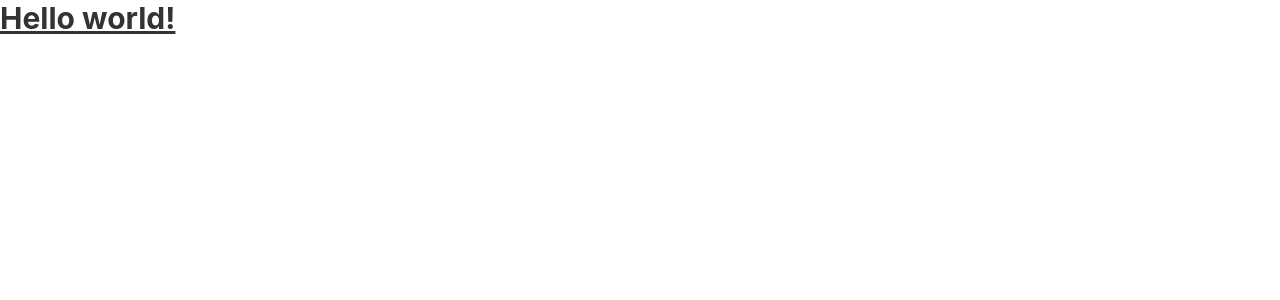
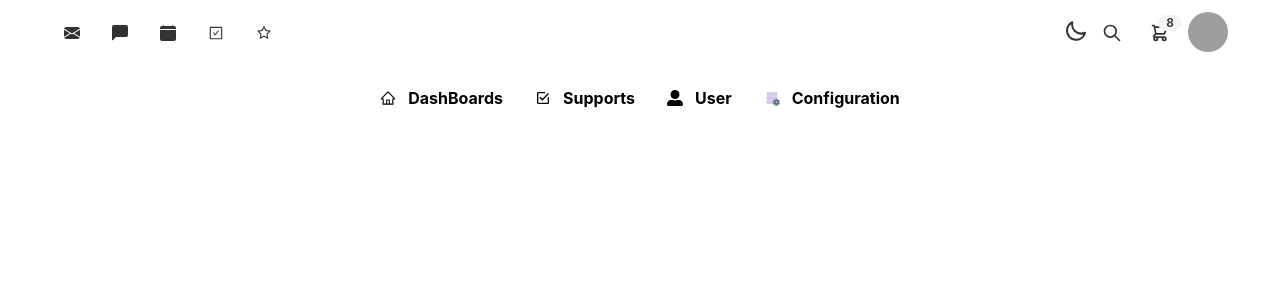
Before and after one commit to ibrahim1165/DashBoard, a React (Create React App) app: page / in a window 1280 px wide. Shown: the top 300 px of the page. Built offline with nearby package versions, Linux system fonts and the light colour scheme; grey boxes are pictures that could not be loaded.

Commit message:
navbar added

```diff
--- a/package.json
+++ b/package.json
@@ -3,12 +3,16 @@
   "version": "0.1.0",
   "private": true,
   "dependencies": {
+    "@fortawesome/fontawesome-svg-core": "^6.1.2",
+    "@fortawesome/free-solid-svg-icons": "^6.1.2",
+    "@fortawesome/react-fontawesome": "^0.2.0",
     "@testing-library/jest-dom": "^5.16.5",
     "@testing-library/react": "^13.3.0",
     "@testing-library/user-event": "^13.5.0",
     "daisyui": "^2.22.0",
     "react": "^18.2.0",
     "react-dom": "^18.2.0",
+    "react-icons": "^4.4.0",
     "react-router-dom": "^6.3.0",
     "react-scripts": "5.0.1",
     "web-vitals": "^2.1.4"
--- a/src/App.js
+++ b/src/App.js
@@ -1,13 +1,14 @@
 import logo from './logo.svg';
 import './App.css';
+import Nabvar from './pages/Shared/Nabvar';
+import DashBoard from './DashBoard';
 
 function App() {
   return (
-    <div>
-     <h1 className="text-3xl font-bold underline">
-      Hello world!
-    </h1>
-    </div>
+    <>
+    <Nabvar />
+    <DashBoard />
+    </>
   );
 }
 
--- /dev/null
+++ b/src/DashBoard.js
@@ -0,0 +1,33 @@
+import React from 'react';
+import { AiOutlineHome } from "react-icons/ai";
+import { IoMdCheckboxOutline } from "react-icons/io";
+import { FaUserAlt } from "react-icons/fa";
+import {FcDataConfiguration } from "react-icons/fc";
+const DashBoard = () => {
+    return (
+        <div class="navbar bg-base-100">
+        <div class="navbar-center mx-auto font-bold text-black lg:flex">
+          <ul class="menu menu-horizontal p-0">
+            <li><a>
+           <AiOutlineHome />
+           DashBoards
+                </a></li>
+            <li><a>
+                <IoMdCheckboxOutline />
+                Supports
+                </a></li>
+            <li><a>
+               <FaUserAlt />
+               User
+                </a></li>
+            <li><a>
+                <FcDataConfiguration />
+                Configuration
+                </a></li>
+          </ul>
+        </div>
+      </div>
+    );
+};
+
+export default DashBoard;
--- /dev/null
+++ b/src/pages/Shared/Nabvar.js
@@ -0,0 +1,79 @@
+import { FontAwesomeIcon } from '@fortawesome/react-fontawesome';
+import React from 'react';
+import { BsFillChatLeftFill } from "react-icons/bs";
+import { BsFillEnvelopeFill } from "react-icons/bs";
+import { BsFillCalendarFill } from "react-icons/bs";
+import { AiOutlineStar } from "react-icons/ai";
+import { AiOutlineCheckSquare } from "react-icons/ai";
+const Nabvar = () => {
+  return (
+    <div class="navbar bg-base-100 mx-auto px-12">
+      <div class="flex-1">
+        <ul className="menu menu-horizontal p-0">
+          <li>
+            <a class="justify-between">
+              <BsFillEnvelopeFill />
+            </a>
+          </li>
+          <li><a>
+            <BsFillChatLeftFill />
+          </a></li>
+          <li><a>
+            <BsFillCalendarFill />
+          </a></li>
+          <li><a>
+            <AiOutlineCheckSquare />
+          </a></li>
+          <li><a>
+            <AiOutlineStar />
+          </a></li>
+        </ul>
+      </div>
+      <div class="flex-none">
+        <div class="dropdown dropdown-end">
+          <label class='swap swap-rotate'>
+            <input type='checkbox' data-toggle-theme='dark,light' />
+
+            <svg
+              class='swap-on fill-current w-6 h-6'
+              xmlns='http://www.w3.org/2000/svg'
+              viewBox='0 0 24 24'
+            >
+              <path d='M5.64,17l-.71.71a1,1,0,0,0,0,1.41,1,1,0,0,0,1.41,0l.71-.71A1,1,0,0,0,5.64,17ZM5,12a1,1,0,0,0-1-1H3a1,1,0,0,0,0,2H4A1,1,0,0,0,5,12Zm7-7a1,1,0,0,0,1-1V3a1,1,0,0,0-2,0V4A1,1,0,0,0,12,5ZM5.64,7.05a1,1,0,0,0,.7.29,1,1,0,0,0,.71-.29,1,1,0,0,0,0-1.41l-.71-.71A1,1,0,0,0,4.93,6.34Zm12,.29a1,1,0,0,0,.7-.29l.71-.71a1,1,0,1,0-1.41-1.41L17,5.64a1,1,0,0,0,0,1.41A1,1,0,0,0,17.66,7.34ZM21,11H20a1,1,0,0,0,0,2h1a1,1,0,0,0,0-2Zm-9,8a1,1,0,0,0-1,1v1a1,1,0,0,0,2,0V20A1,1,0,0,0,12,19ZM18.36,17A1,1,0,0,0,17,18.36l.71.71a1,1,0,0,0,1.41,0,1,1,0,0,0,0-1.41ZM12,6.5A5.5,5.5,0,1,0,17.5,12,5.51,5.51,0,0,0,12,6.5Zm0,9A3.5,3.5,0,1,1,15.5,12,3.5,3.5,0,0,1,12,15.5Z' />
+            </svg>
+
+            <svg
+              class='swap-off fill-current w-6 h-6'
+              xmlns='http://www.w3.org/2000/svg'
+              viewBox='0 0 24 24'
+            >
+              <path d='M21.64,13a1,1,0,0,0-1.05-.14,8.05,8.05,0,0,1-3.37.73A8.15,8.15,0,0,1,9.08,5.49a8.59,8.59,0,0,1,.25-2A1,1,0,0,0,8,2.36,10.14,10.14,0,1,0,22,14.05,1,1,0,0,0,21.64,13Zm-9.5,6.69A8.14,8.14,0,0,1,7.08,5.22v.27A10.15,10.15,0,0,0,17.22,15.63a9.79,9.79,0,0,0,2.1-.22A8.11,8.11,0,0,1,12.14,19.73Z' />
+            </svg>
+          </label>
+          <button class="btn btn-ghost btn-circle">
+            <svg xmlns="http://www.w3.org/2000/svg" class="h-5 w-5" fill="none" viewBox="0 0 24 24" stroke="currentColor"><path stroke-linecap="round" stroke-linejoin="round" stroke-width="2" d="M21 21l-6-6m2-5a7 7 0 11-14 0 7 7 0 0114 0z" /></svg>
+          </button>
+          <label tabindex="0" class="btn btn-ghost btn-circle">
+            <div class="indicator">
+              <svg xmlns="http://www.w3.org/2000/svg" class="h-5 w-5" fill="none" viewBox="0 0 24 24" stroke="currentColor"><path stroke-linecap="round" stroke-linejoin="round" stroke-width="2" d="M3 3h2l.4 2M7 13h10l4-8H5.4M7 13L5.4 5M7 13l-2.293 2.293c-.63.63-.184 1.707.707 1.707H17m0 0a2 2 0 100 4 2 2 0 000-4zm-8 2a2 2 0 11-4 0 2 2 0 014 0z" /></svg>
+              <span class="badge badge-sm indicator-item">8</span>
+            </div>
+          </label>
+
+          <div tabindex="0" class="mt-3 card card-compact dropdown-content w-52 bg-base-100 shadow">
+          </div>
+        </div>
+        <div class="dropdown dropdown-end">
+          <label tabindex="0" class="btn btn-ghost btn-circle avatar">
+            <div class="w-10 rounded-full">
+              <img src="https://placeimg.com/80/80/people" />
+            </div>
+          </label>
+
+        </div>
+      </div>
+    </div>
+  );
+};
+
+export default Nabvar;
```
Also changed, not shown: 1 other file (tests, documents, lock files or other folders).
